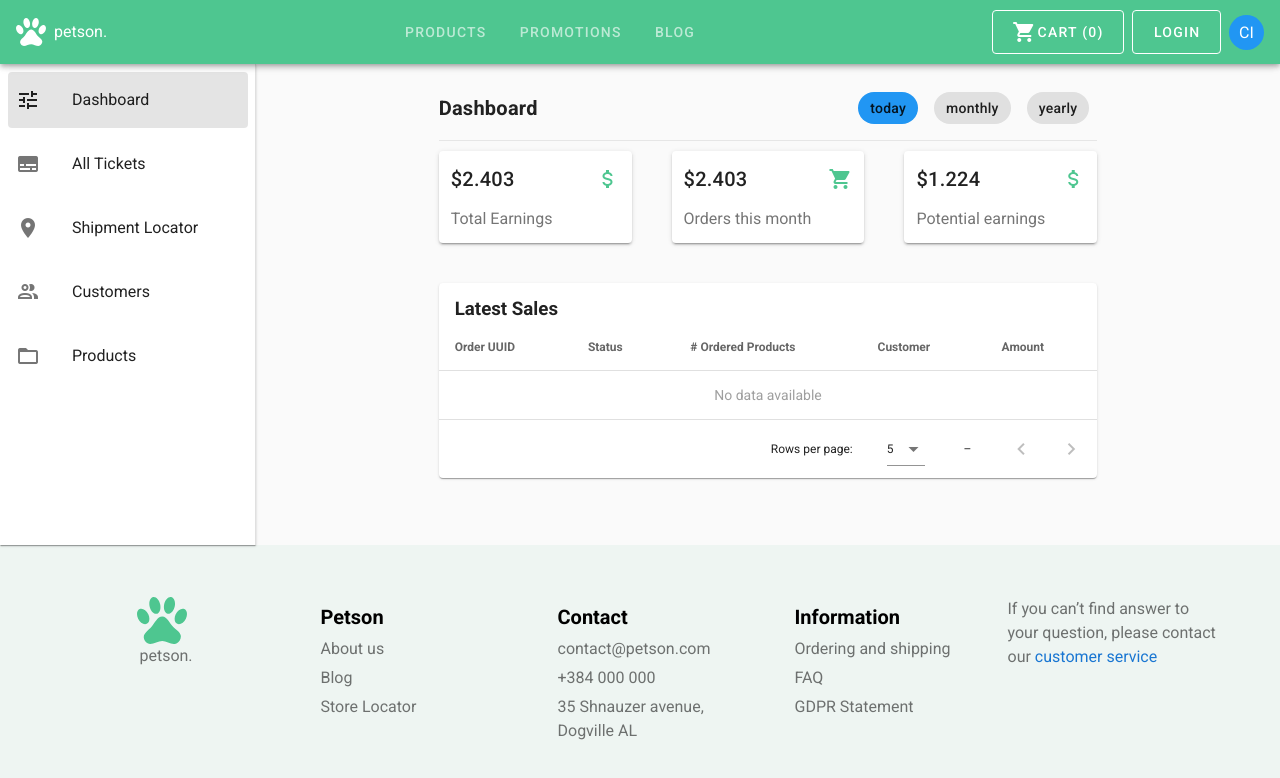
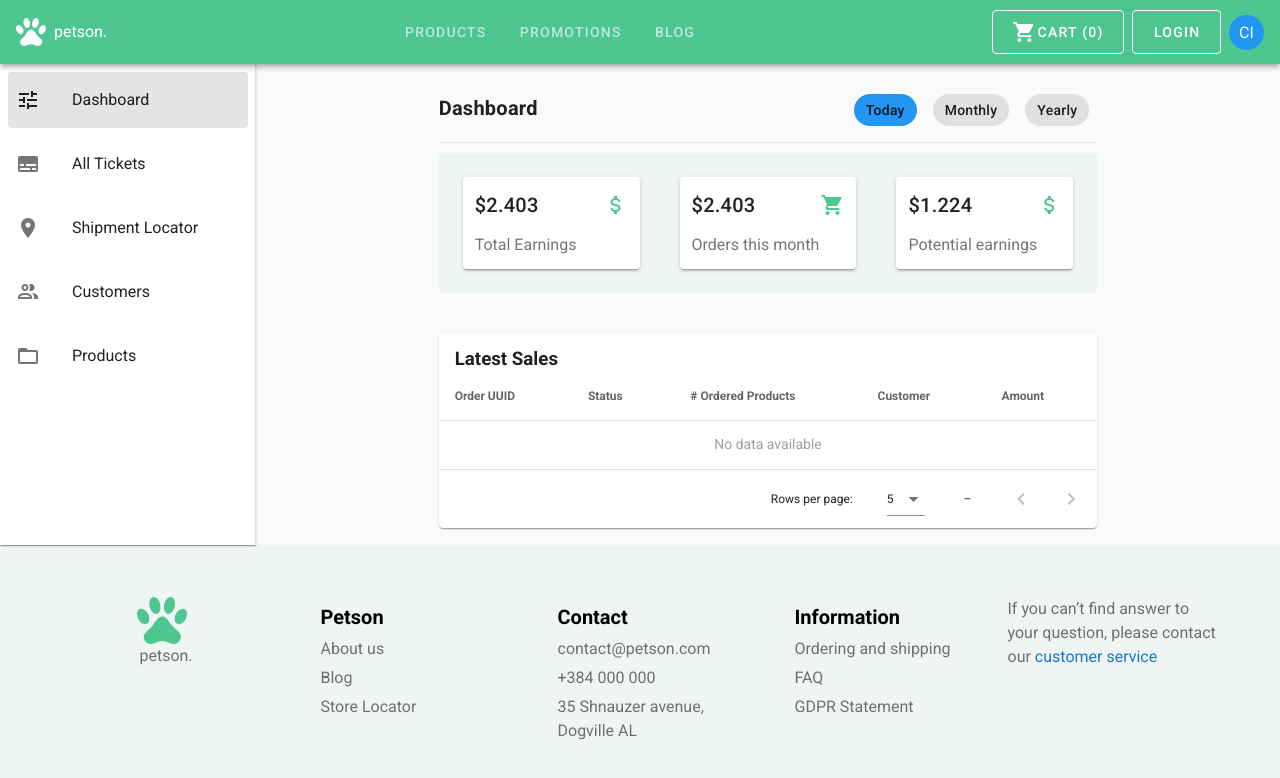
Before and after one commit to ikeohachidi/bh-pet, a Vue app: page /admin in a window 1280 px wide. Shown: the top 778 px of the page. Built offline with nearby package versions, Linux system fonts and the light colour scheme.

Commit message:
refactor: replace elements  period-chips component

```diff
--- a/src/views/Admin/Dashboard.vue
+++ b/src/views/Admin/Dashboard.vue
@@ -2,13 +2,7 @@
 	<section>
 		<admin-title>
 			<template #append>
-				<v-chip
-					v-for="range in timeRange"
-					:key="range"
-					class="mx-2"
-					@click="activeTimeRange = range"
-					:color="activeTimeRange === range ? 'blue' : ''"
-				>{{ range }}</v-chip>
+				<period-chips v-model="activePeriod"></period-chips>
 			</template>
 		</admin-title>
 
@@ -48,8 +42,7 @@ import { Vue, Component } from 'vue-property-decorator';
 
 @Component
 export default class Dashboard extends Vue {
-	private timeRange = ['today', 'monthly', 'yearly'];
-	private activeTimeRange = 'today';
+	private activePeriod = 'today';
 
 	private accumulatedSales = [
 		{ total: '$2.403', icon: 'currency-usd', desc: 'Total Earnings' },
@@ -86,5 +79,7 @@ export default class Dashboard extends Vue {
 	display: grid;
 	grid-template-columns: repeat(3, 1fr);
 	gap: 2.5em;
+	background-color: #EEF5F2;
+	padding: 24px;
 }
 </style>
```
